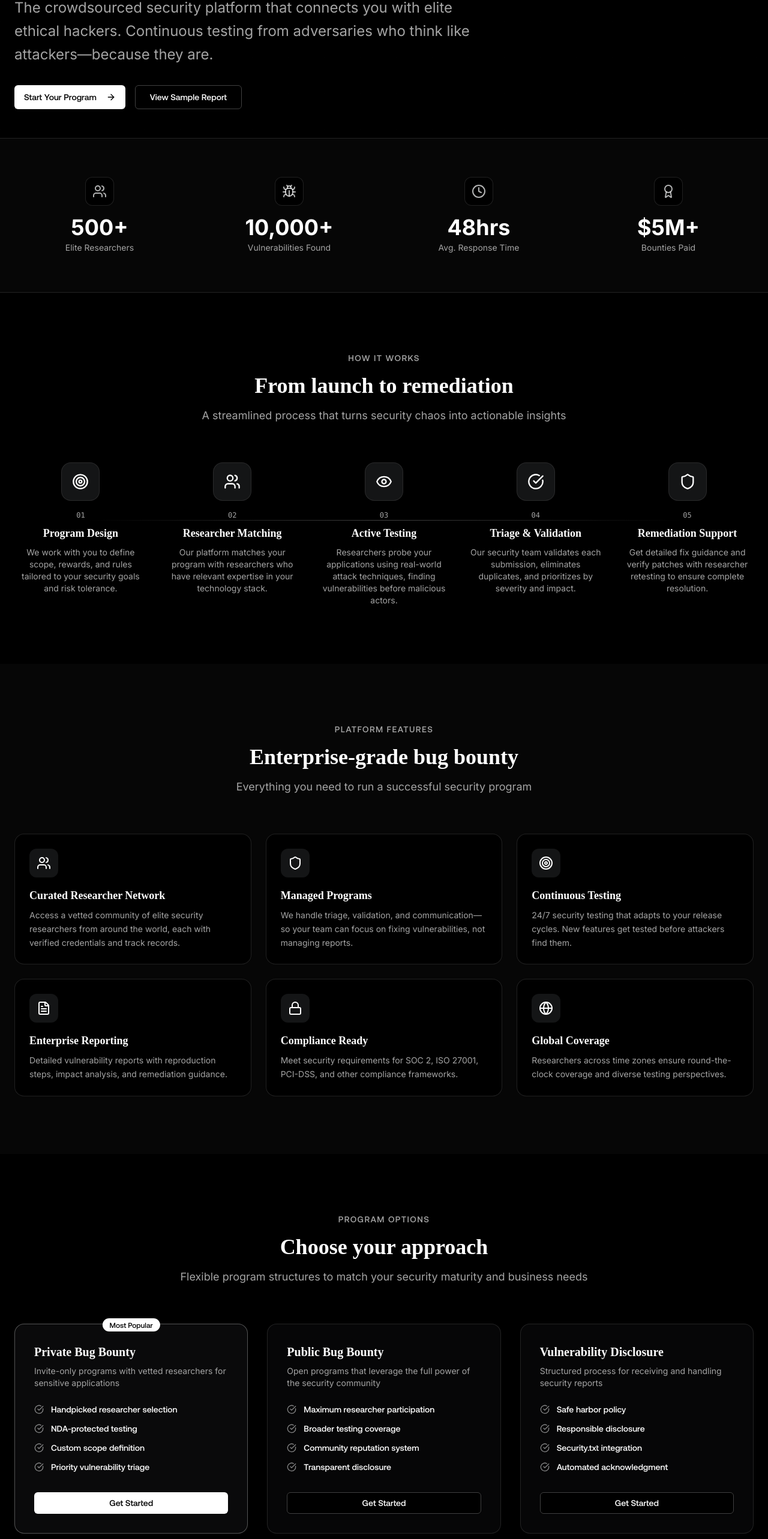
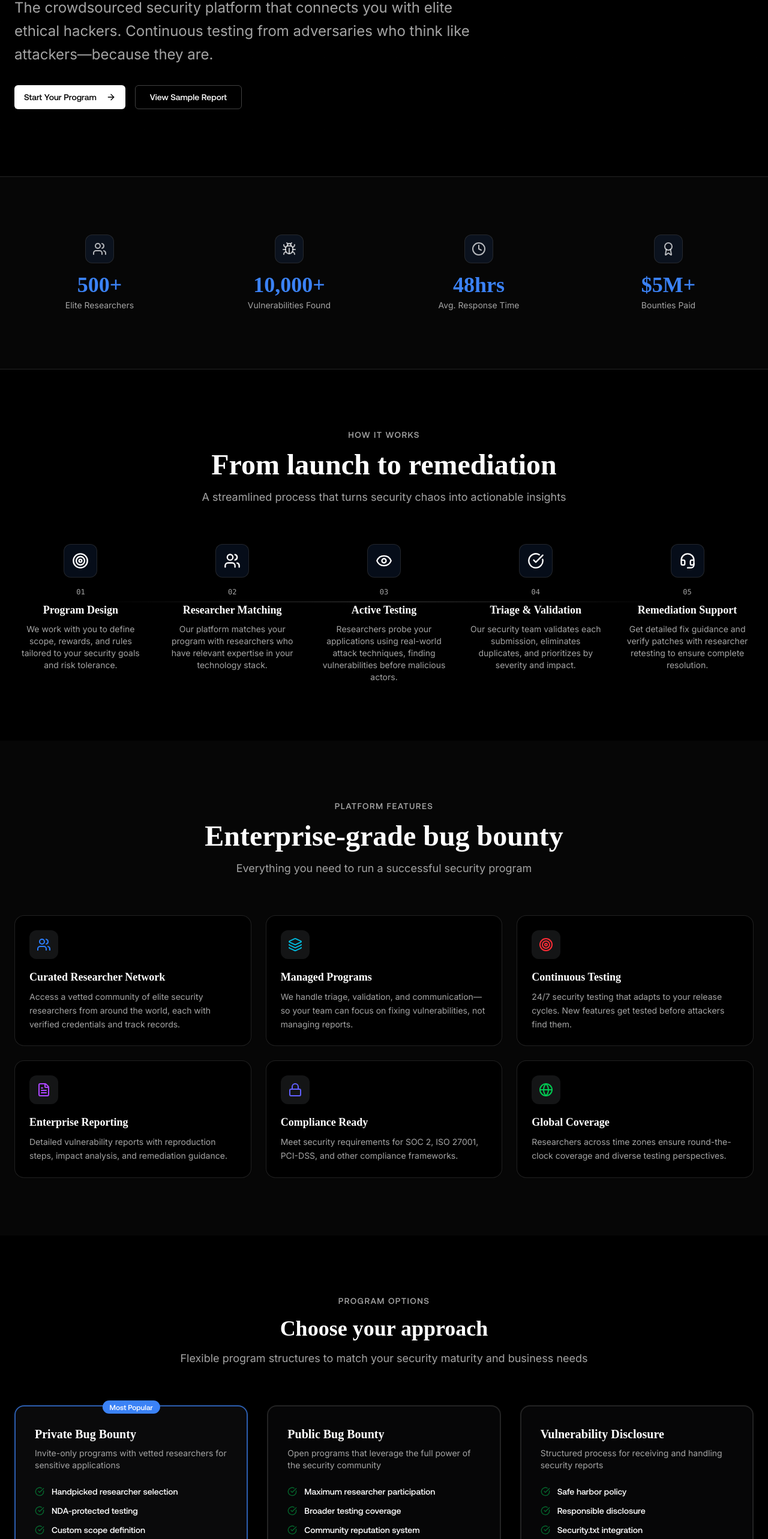
Before and after one commit to JivanKadel/cynicalsite, a Next.js app: page /products/bugv in a window 1280 px wide. Shown: the part 225-2791 px from the top of the page at 60% size. Built offline with nearby package versions, Linux system fonts and the light colour scheme; what @bprogress/next would draw is missing.

Commit message:
fix(bugv page): changed styles

```diff
--- a/app/products/bugv/page.tsx
+++ b/app/products/bugv/page.tsx
@@ -19,10 +19,12 @@ import {
   Server,
   Code,
   Layers,
+  Headset,
 } from "lucide-react";
 import PageCTA from "@/components/products/PageCTA";
 import Link from "next/link";
 import Image from "next/image";
+import { iconColors } from "@/lib/utils";
 
 const Bugv = () => {
   const stats = [
@@ -40,7 +42,7 @@ const Bugv = () => {
         "Access a vetted community of elite security researchers from around the world, each with verified credentials and track records.",
     },
     {
-      icon: Shield,
+      icon: Layers,
       title: "Managed Programs",
       description:
         "We handle triage, validation, and communication—so your team can focus on fixing vulnerabilities, not managing reports.",
@@ -144,7 +146,7 @@ const Bugv = () => {
       title: "Remediation Support",
       description:
         "Get detailed fix guidance and verify patches with researcher retesting to ensure complete resolution.",
-      icon: Shield,
+      icon: Headset,
     },
   ];
 
@@ -204,17 +206,17 @@ const Bugv = () => {
       </section>
 
       {/* Stats Section */}
-      <section className="py-16 border-y border-border/50 bg-secondary/30">
+      <section className="py-12 lg:py-24 lg:mt-16 border-y border-border/50 bg-secondary/30">
         <div className="container mx-auto px-6">
           <div className="grid grid-cols-2 lg:grid-cols-4 gap-8">
             {stats.map((stat) => (
               <div key={stat.label} className="text-center">
-                <div className="w-12 h-12 rounded-xl bg-background border border-border/50 flex items-center justify-center mx-auto mb-4">
+                <div className="w-12 h-12 rounded-xl bg-blue/10 border border-border/50 flex items-center justify-center mx-auto mb-4">
                   <stat.icon className="w-6 h-6 text-foreground/70" />
                 </div>
-                <p className="text-3xl md:text-4xl font-bold mb-1">
+                <h2 className="text-3xl md:text-4xl text-blue font-bold mb-1">
                   {stat.value}
-                </p>
+                </h2>
                 <p className="text-sm text-muted-foreground">{stat.label}</p>
               </div>
             ))}
@@ -229,7 +231,7 @@ const Bugv = () => {
             <span className="inline-flex items-center gap-2 text-sm text-muted-foreground uppercase tracking-widest mb-4">
               How It Works
             </span>
-            <h2 className="text-3xl md:text-4xl font-bold mb-4">
+            <h2 className="text-3xl md:text-5xl font-bold mb-4">
               From launch to remediation
             </h2>
             <p className="text-lg text-muted-foreground font-body">
@@ -246,7 +248,7 @@ const Bugv = () => {
               {process.map((item, index) => (
                 <div key={item.step} className="relative">
                   <div className="text-center">
-                    <div className="w-16 h-16 rounded-2xl bg-secondary border border-border/50 flex items-center justify-center mx-auto mb-4 relative z-10">
+                    <div className="w-14 h-14 rounded-xl bg-blue/10 border border-border/50 flex items-center justify-center mx-auto mb-4">
                       <item.icon className="w-7 h-7 text-foreground" />
                     </div>
                     <span className="text-xs text-muted-foreground font-mono mb-2 block">
@@ -271,7 +273,7 @@ const Bugv = () => {
             <span className="inline-flex items-center gap-2 text-sm text-muted-foreground uppercase tracking-widest mb-4">
               Platform Features
             </span>
-            <h2 className="text-3xl md:text-4xl font-bold mb-4">
+            <h2 className="text-3xl md:text-5xl font-bold mb-4">
               Enterprise-grade bug bounty
             </h2>
             <p className="text-lg text-muted-foreground font-body">
@@ -286,7 +288,11 @@ const Bugv = () => {
                 className="group p-6 rounded-2xl border border-border/50 bg-background hover:border-border transition-all duration-300"
               >
                 <div className="w-12 h-12 rounded-xl bg-secondary flex items-center justify-center mb-4 group-hover:bg-foreground/10 transition-colors">
-                  <feature.icon className="w-6 h-6 text-foreground" />
+                  <feature.icon
+                    className={`w-6 h-6 ${
+                      iconColors[index % iconColors.length].iconColor
+                    }`}
+                  />
                 </div>
                 <h3 className="text-lg font-semibold mb-2">{feature.title}</h3>
                 <p className="text-sm text-muted-foreground font-body leading-relaxed">
@@ -318,15 +324,15 @@ const Bugv = () => {
             {programTypes.map((program, index) => (
               <div
                 key={program.title}
-                className={`relative rounded-2xl border p-8 ${
+                className={`relative rounded-2xl border-2 p-8 ${
                   program.recommended
-                    ? "border-foreground/30 bg-secondary/50"
+                    ? "border-blue/70 bg-secondary/50"
                     : "border-border/50 bg-card/50"
                 }`}
               >
                 {program.recommended && (
                   <div className="absolute -top-3 left-1/2 -translate-x-1/2">
-                    <span className="px-3 py-1 text-xs font-medium bg-foreground text-background rounded-full">
+                    <span className="px-3 py-1 text-xs font-medium bg-blue text-foreground rounded-full">
                       Most Popular
                     </span>
                   </div>
@@ -341,7 +347,7 @@ const Bugv = () => {
                       key={feature}
                       className="flex items-center gap-3 text-sm"
                     >
-                      <CheckCircle className="w-4 h-4 text-foreground/50 flex-shrink-0" />
+                      <CheckCircle className="w-4 h-4 text-green-500/50 shrink-0" />
                       <span>{feature}</span>
                     </li>
                   ))}
@@ -418,7 +424,7 @@ const Bugv = () => {
       </section>
 
       {/* Integration Section */}
-      <section className="py-24">
+      {/* <section className="py-24">
         <div className="container mx-auto px-6">
           <div className="text-center max-w-3xl mx-auto mb-16">
             <span className="inline-flex items-center gap-2 text-sm text-muted-foreground uppercase tracking-widest mb-4">
@@ -452,7 +458,7 @@ const Bugv = () => {
             ))}
           </div>
         </div>
-      </section>
+      </section> */}
 
       <PageCTA
         badge="500+ elite researchers ready to test your assets"
--- a/app/products/vigile/page.tsx
+++ b/app/products/vigile/page.tsx
@@ -1,8 +1,4 @@
-import { Button } from "@/components/ui/button";
 import {
-  ArrowRight,
-  Eye,
-  Shield,
   Users,
   Clock,
   AlertTriangle,
@@ -13,27 +9,20 @@ import {
   Mail,
   Database,
   Activity,
-  Server,
   FileWarning,
   Link2,
   Type,
   CheckCircle,
-  Bell,
   BarChart3,
-  Download,
   LogIn,
   ShieldAlert,
-  Workflow,
   ShieldPlus,
 } from "lucide-react";
 import PageCTA from "@/components/products/PageCTA";
-// import Link from "next/link";
 import Image from "next/image";
 import DataFlow from "./DataFlow";
 import { Badge } from "@/components/ui/badge";
 import { iconColors } from "@/lib/utils";
-// import ParallaxImage from "@/components/image/ParallaxImage";
-// import StaircaseNodeConnector from "./DataFlow";
 
 const Vigile = () => {
   const stats = [
@@ -211,9 +200,9 @@ const Vigile = () => {
                 <div className="w-12 h-12 rounded-xl bg-blue/10 border border-border/50 flex items-center justify-center mx-auto mb-4">
                   <stat.icon className="w-6 h-6 text-foreground/70" />
                 </div>
-                <p className="text-3xl md:text-4xl text-blue font-bold mb-1">
+                <h2 className="text-3xl md:text-4xl text-blue font-bold mb-1">
                   {stat.value}
-                </p>
+                </h2>
                 <p className="text-sm text-muted-foreground">{stat.label}</p>
               </div>
             ))}
```
